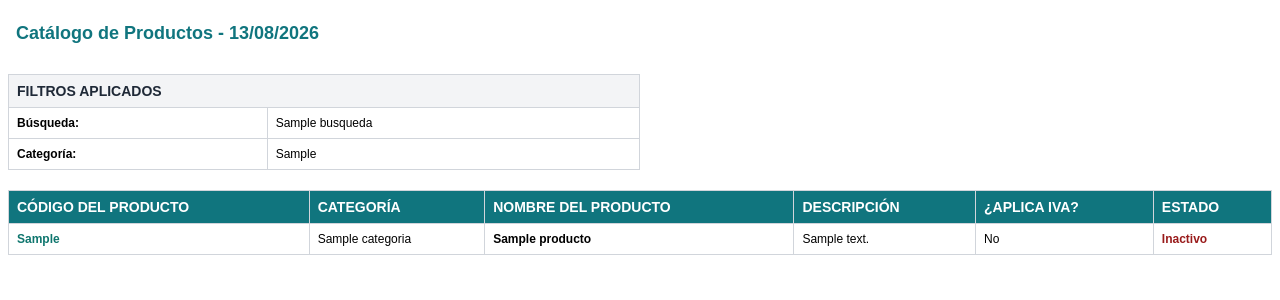
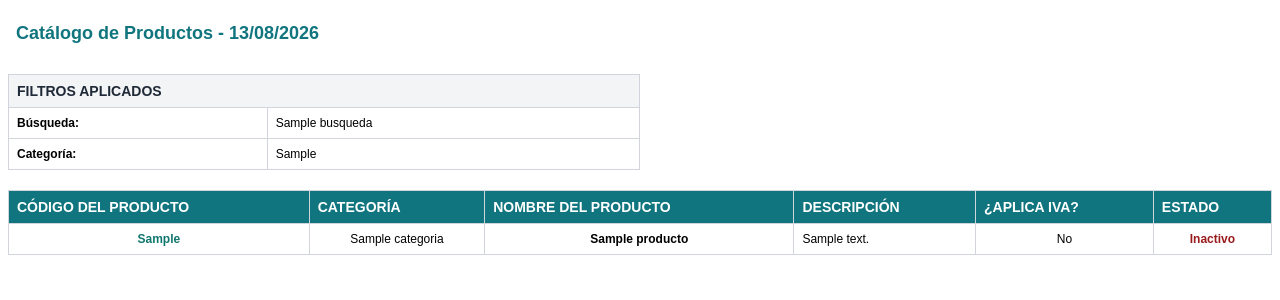
Before and after one commit to Santiago072/SistemaImpobiomedical, a PHP site: template app/views/productos/excel.php in a window 1280 px wide. Shown: the top 300 px of the page. Run offline with PHP 8.4, Linux system fonts and the light colour scheme; the template is opened without the code that fills it: most values are stand-ins (such as "Sample title", 1, 10 or a date in 2020).

Commit message:
style: fix pdf header text color, center excel columns, clarify excel title date

```diff
--- a/app/views/ordenes/excel.php
+++ b/app/views/ordenes/excel.php
@@ -25,7 +25,7 @@
 <body>
     <table>
         <tr>
-            <td colspan="8" class="title-row" style="border: none; padding-bottom: 15px;">Reporte de Órdenes de Compra - <?= date('d/m/Y') ?></td>
+            <td colspan="8" class="title-row" style="border: none; padding-bottom: 15px;">Reporte de Órdenes de Compra (Generado el: <?= date('d/m/Y') ?>)</td>
         </tr>
     </table>
 
--- a/app/views/productos/excel.php
+++ b/app/views/productos/excel.php
@@ -63,12 +63,12 @@
         <tbody>
             <?php foreach ($productos as $row): ?>
             <tr>
-                <td class="codigo" style="mso-number-format:'\@';"><?= htmlspecialchars($row['codigo_producto'] ?? '') ?></td>
-                <td><?= htmlspecialchars($row['categoria'] ?? '') ?></td>
-                <td><strong><?= htmlspecialchars($row['titulo'] ?? '') ?></strong></td>
+                <td class="codigo" style="mso-number-format:'\@'; text-align: center; vertical-align: middle;"><?= htmlspecialchars($row['codigo_producto'] ?? '') ?></td>
+                <td style="text-align: center; vertical-align: middle;"><?= htmlspecialchars($row['categoria'] ?? '') ?></td>
+                <td style="text-align: center; vertical-align: middle;"><strong><?= htmlspecialchars($row['titulo'] ?? '') ?></strong></td>
                 <td><?= nl2br(htmlspecialchars($row['descripcion'] ?? '')) ?></td>
-                <td><?= (strtolower($row['iva'] ?? '') === 'si') ? 'Sí' : 'No' ?></td>
-                <td class="<?= (strtolower($row['estado'] ?? '') === 'activo') ? 'tag-activo' : 'tag-inactivo' ?>">
+                <td style="text-align: center; vertical-align: middle;"><?= (strtolower($row['iva'] ?? '') === 'si') ? 'Sí' : 'No' ?></td>
+                <td class="<?= (strtolower($row['estado'] ?? '') === 'activo') ? 'tag-activo' : 'tag-inactivo' ?>" style="text-align: center; vertical-align: middle;">
                     <?= (strtolower($row['estado'] ?? '') === 'activo') ? 'Activo' : 'Inactivo' ?>
                 </td>
             </tr>
```
Also changed, not shown: app/views/productos/pdf.php (+6 -6 lines).
